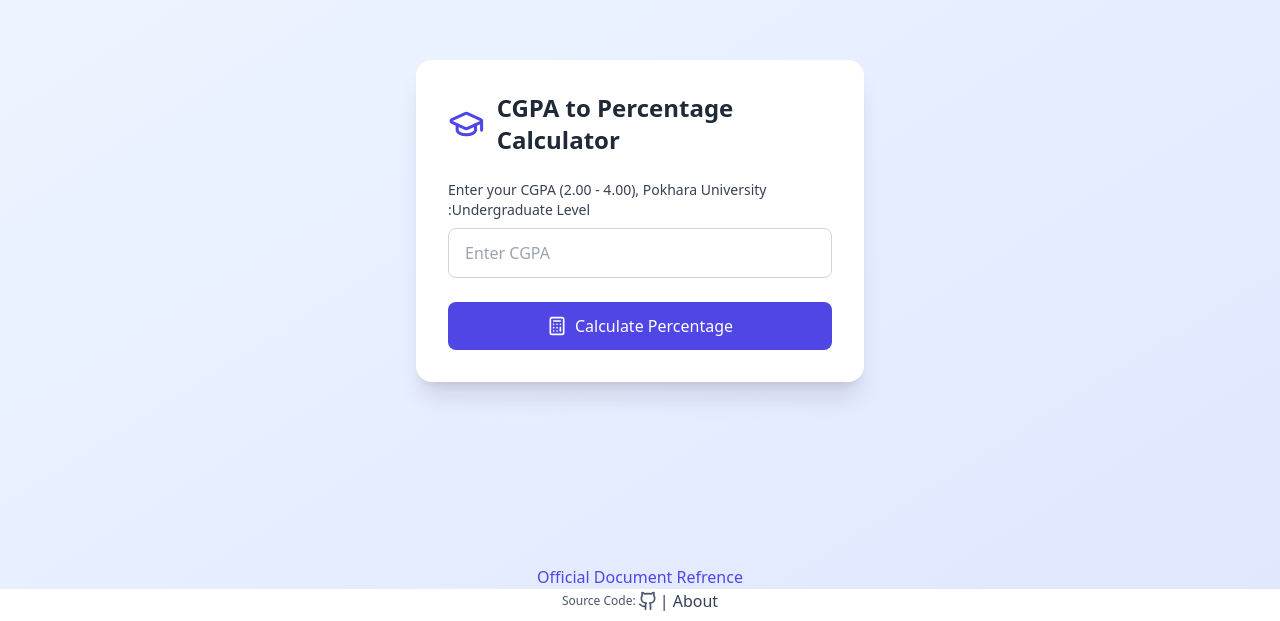
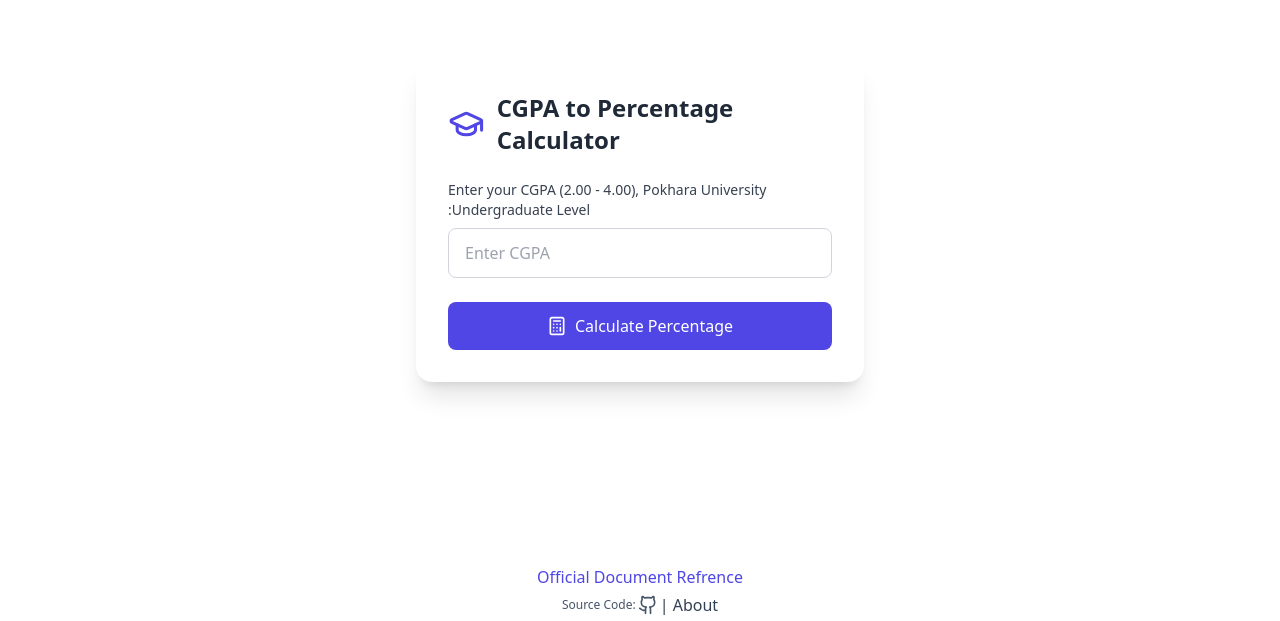
Before and after one commit to nabinkdl/CGPA_PokharaUni, a React (Vite) app: page / in a window 1280 px wide. Shown: the part 179-800 px from the top of the page. Built offline with nearby package versions, Linux system fonts and the light colour scheme.

Commit message:
bg-color

```diff
--- a/src/App.tsx
+++ b/src/App.tsx
@@ -5,7 +5,7 @@ import Fotter from "./Fotter";
 
 const Layout: React.FC = () => {
   return (
-    <div className="flex flex-col min-h-screen bg-gradient-to-br from-blue-50 to-indigo-100">
+    <div className="flex flex-col min-h-screen ">
       {/* Main Content */}
       <div className="flex-grow">
         <Outlet />
--- a/src/Fotter.tsx
+++ b/src/Fotter.tsx
@@ -11,7 +11,7 @@ const Fotter: React.FC = () => {
 
   return (
     <div className="flex justify-center bg-white ">
-      <div className="bg-white fixed bottom-0 w-full pb-2  flex justify-center items-center">
+      <div className="bg-white fixed bottom-0 w-full pb-1  flex justify-center items-center">
         <div>
           <a
             href="https://github.com/nabinkdl/CGPA-Conveter"
```
